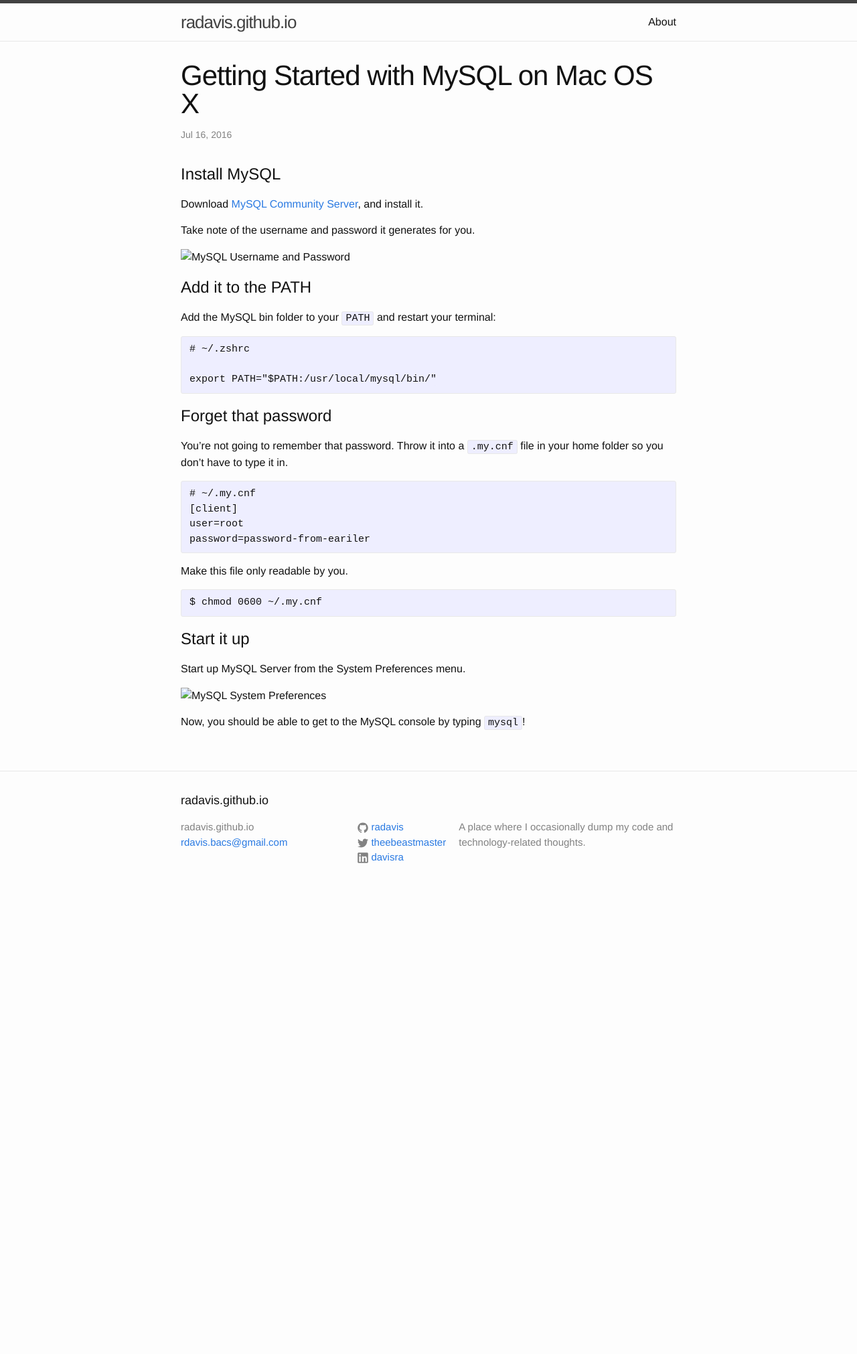
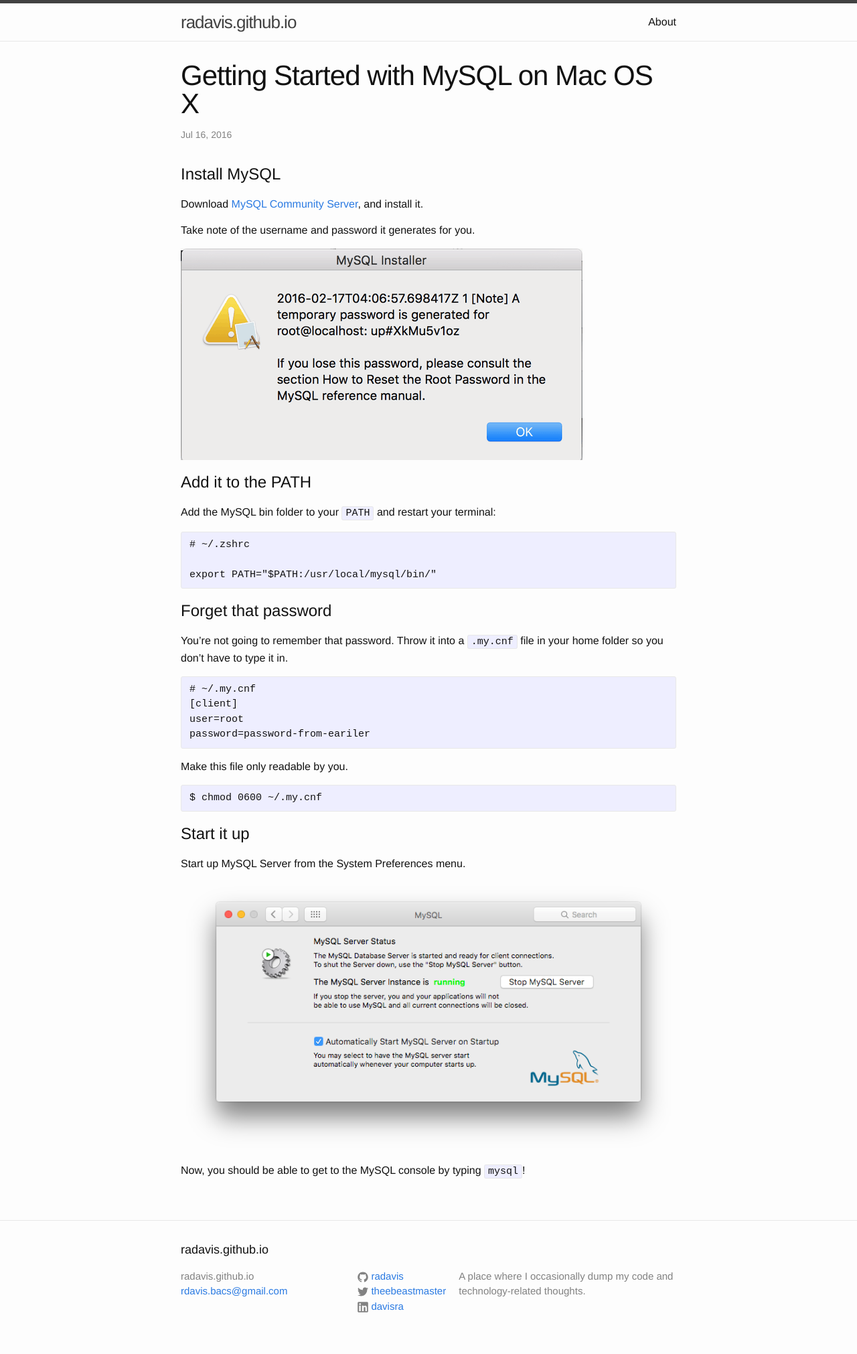
Before and after one commit to radavis/radavis.github.io, a Jekyll site: the page built from _posts/2016-07-18-getting-started-with-mysql-on-mac-os-x.markdown, in a window 1280 px wide. Shown: the whole page at 67% size. Built offline with Jekyll 4.4.1, drawn with Linux system fonts in a browser that asks for light colours; before the commit the page ends 1352 px from its top, so only the background shows below that.

Commit message:
update image paths

```diff
--- a/_posts/2016-07-18-getting-started-with-mysql-on-mac-os-x.markdown
+++ b/_posts/2016-07-18-getting-started-with-mysql-on-mac-os-x.markdown
@@ -13,7 +13,7 @@
 
 Take note of the username and password it generates for you.
 
-![MySQL Username and Password](/images/mysql-password.png)
+![MySQL Username and Password](/assets/images/mysql-password.png)
 
 
 # Add it to the PATH
@@ -50,7 +50,7 @@
 
 Start up MySQL Server from the System Preferences menu.
 
-![MySQL System Preferences](/images/mysql-server.png)
+![MySQL System Preferences](/assets/images/mysql-server.png)
 
 
 Now, you should be able to get to the MySQL console by typing `mysql`!
```
